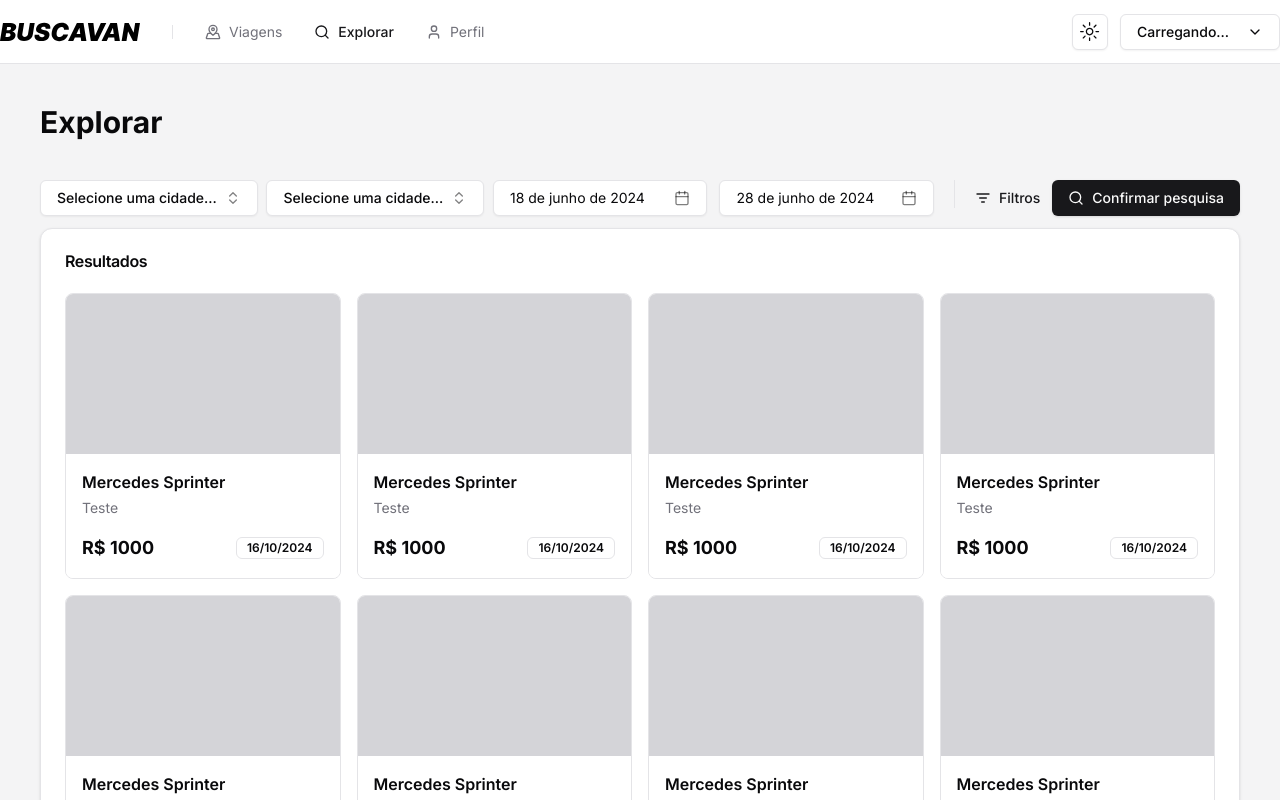
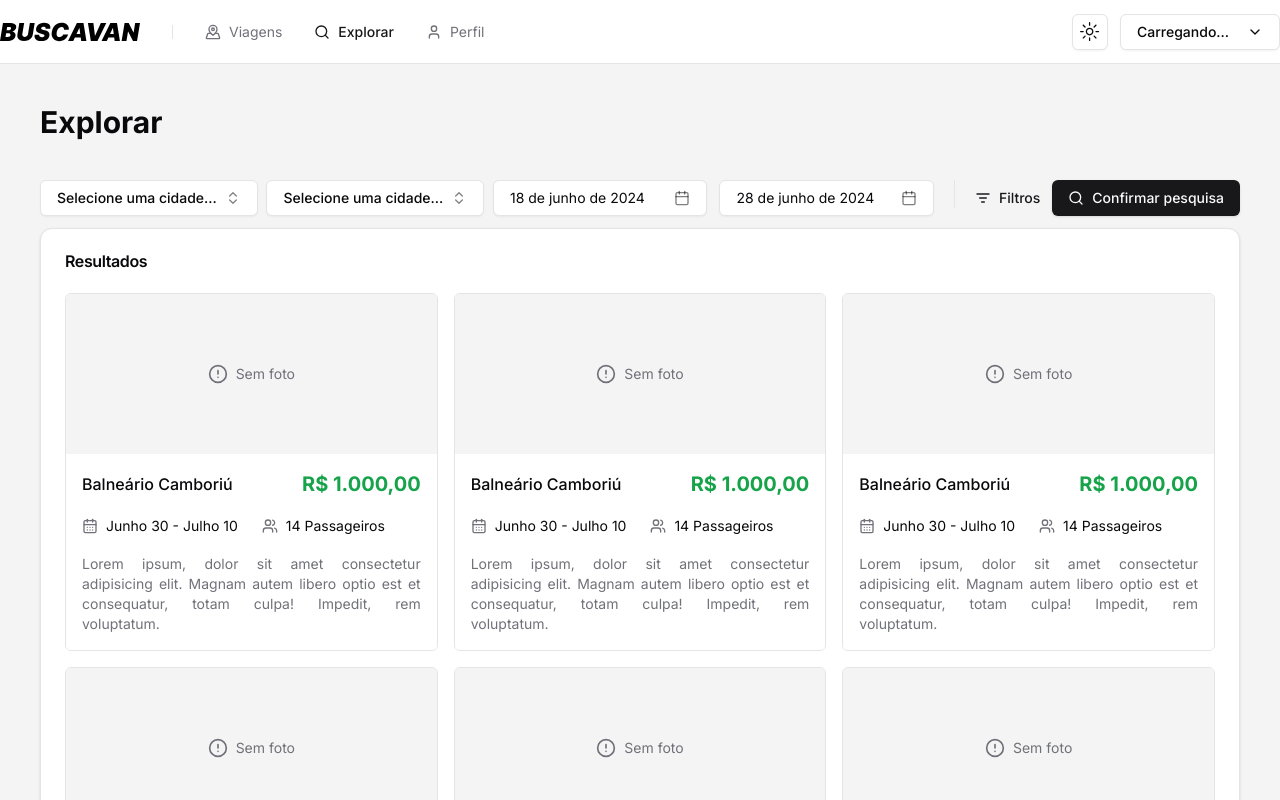
Before and after one commit to Buscavan/buscavan-frontend, a Next.js app: page /app/search in a window 1280 px wide. Shown: the top 800 px of the page. Built offline with nearby package versions, Linux system fonts and the light colour scheme.

Commit message:
refactor: new layout of travel-card using composition patterns

```diff
--- /dev/null
+++ b/src/app/app/search/_components/travel-card.tsx
@@ -0,0 +1,128 @@
+import { ComponentProps, ReactNode } from 'react'
+import { cn } from '@/lib/utils'
+import Image from 'next/image'
+import { AlertCircle, CalendarDays, Users } from 'lucide-react'
+
+type TravelCardGenericProps<T = unknown> = {
+  className?: string
+  children?: ReactNode
+} & T
+
+interface TravelCardProps extends ComponentProps<'div'> {}
+
+export function TravelCard({ className, children, ...props }: TravelCardProps) {
+  return (
+    <div
+      className={cn(
+        'flex flex-col border rounded-md overflow-hidden transition-all cursor-pointer hover:scale-[1.01]',
+        className,
+      )}
+      {...props}
+    >
+      {children}
+    </div>
+  )
+}
+
+interface TravelCardImageProps {
+  url?: string
+}
+
+export function TravelCardImage({ url }: TravelCardImageProps) {
+  return url ? (
+    <Image
+      src={url}
+      width={1920}
+      height={1080}
+      alt="Imagem da Cidade"
+      className="w-full h-40 object-cover object-center"
+    />
+  ) : (
+    <div className="w-full h-40 flex justify-center items-center bg-muted text-muted-foreground">
+      <AlertCircle className="size-5 mr-2" />
+      <span className="text-sm">Sem foto</span>
+    </div>
+  )
+}
+
+export function TravelCardContent({
+  className,
+  children,
+}: TravelCardGenericProps) {
+  return (
+    <div className={cn('p-4 space-y-[1.125rem] bg-background', className)}>
+      {children}
+    </div>
+  )
+}
+
+export function TravelCardHeader({
+  className,
+  children,
+}: TravelCardGenericProps) {
+  return (
+    <header className={cn('flex items-center gap-3', className)}>
+      {children}
+    </header>
+  )
+}
+
+export function TravelCardTitle({
+  className,
+  children,
+}: TravelCardGenericProps) {
+  return <h5 className={cn('font-medium', className)}>{children}</h5>
+}
+
+export function TravelCardPrice({
+  className,
+  children,
+}: TravelCardGenericProps) {
+  return (
+    <b
+      className={cn(
+        'ml-auto text-xl font-bold text-green-600 dark:text-green-500',
+        className,
+      )}
+    >
+      {children}
+    </b>
+  )
+}
+
+interface TravelCardInfoProps {
+  initialDate: string
+  endDate: string
+  passengers: number
+}
+
+export function TravelCardInfo({
+  className,
+  initialDate,
+  endDate,
+  passengers,
+}: TravelCardGenericProps<TravelCardInfoProps>) {
+  return (
+    <div className={cn('flex items-center gap-6 text-sm', className)}>
+      <div className="flex items-center">
+        <CalendarDays className="size-4 mr-2 text-muted-foreground" />
+        {initialDate} - {endDate}
+      </div>
+      <div className="flex items-center">
+        <Users className="size-4 mr-2 text-muted-foreground" />
+        {passengers} Passageiros
+      </div>
+    </div>
+  )
+}
+
+export function TravelCardDescription({
+  className,
+  children,
+}: TravelCardGenericProps) {
+  return (
+    <p className={cn('text-sm text-muted-foreground text-justify', className)}>
+      {children}
+    </p>
+  )
+}
--- a/src/app/app/search/_components/vehicle-card.tsx
+++ /dev/null
@@ -1,45 +0,0 @@
-import { Badge } from '@/components/ui/badge'
-import Image from 'next/image'
-import { HTMLAttributes } from 'react'
-
-interface VehicleCardProps extends HTMLAttributes<HTMLDivElement> {
-  url?: string
-  vehicleName: string
-  description: string
-  price: number
-  date: string
-}
-
-export function VehicleCard({
-  url,
-  vehicleName,
-  description,
-  price,
-  date,
-  ...props
-}: VehicleCardProps) {
-  return (
-    <div className="flex flex-col border rounded-lg overflow-hidden" {...props}>
-      {url ? (
-        <Image
-          src={url}
-          width={1920}
-          height={1080}
-          alt="Imagem da Veículo"
-          className="w-full h-40 object-cover object-center"
-        />
-      ) : (
-        <div className="w-full h-40 bg-zinc-300" />
-      )}
-      <div className="p-4 bg-background">
-        <h5 className="font-semibold">{vehicleName}</h5>
-        <p className="mt-1 text-sm text-muted-foreground">{description}</p>
-        <div className="mt-4 flex justify-between items-center gap-3">
-          <b className="text-lg font-bold">R$ {price}</b>
-
-          <Badge variant="outline">{date}</Badge>
-        </div>
-      </div>
-    </div>
-  )
-}
--- a/src/app/app/search/page.tsx
+++ b/src/app/app/search/page.tsx
@@ -7,7 +7,16 @@
 } from '@/components/application/page'
 import { SearchForm } from './_components/search-form'
 import { Card, CardContent, CardHeader, CardTitle } from '@/components/ui/card'
-import { VehicleCard } from './_components/vehicle-card'
+import {
+  TravelCard,
+  TravelCardContent,
+  TravelCardDescription,
+  TravelCardHeader,
+  TravelCardImage,
+  TravelCardInfo,
+  TravelCardPrice,
+  TravelCardTitle,
+} from './_components/travel-card'
 
 export const metadata: Metadata = {
   title: 'Explorar',
@@ -28,15 +37,27 @@
             <CardTitle>Resultados</CardTitle>
           </CardHeader>
 
-          <CardContent className="grid grid-cols-4 gap-4">
-            {Array.from({ length: 8 }).map((_, i) => (
-              <VehicleCard
-                key={i}
-                vehicleName="Mercedes Sprinter"
-                description="Teste"
-                price={1000}
-                date="16/10/2024"
-              />
+          <CardContent className="grid grid-cols-3 gap-4">
+            {Array.from({ length: 6 }).map((_, i) => (
+              <TravelCard key={i}>
+                <TravelCardImage />
+                <TravelCardContent>
+                  <TravelCardHeader>
+                    <TravelCardTitle>Balneário Camboriú</TravelCardTitle>
+                    <TravelCardPrice>R$ 1.000,00</TravelCardPrice>
+                  </TravelCardHeader>
+                  <TravelCardInfo
+                    initialDate="Junho 30"
+                    endDate="Julho 10"
+                    passengers={14}
+                  />
+                  <TravelCardDescription>
+                    Lorem ipsum, dolor sit amet consectetur adipisicing elit.
+                    Magnam autem libero optio est et consequatur, totam culpa!
+                    Impedit, rem voluptatum.
+                  </TravelCardDescription>
+                </TravelCardContent>
+              </TravelCard>
             ))}
           </CardContent>
         </Card>
```
